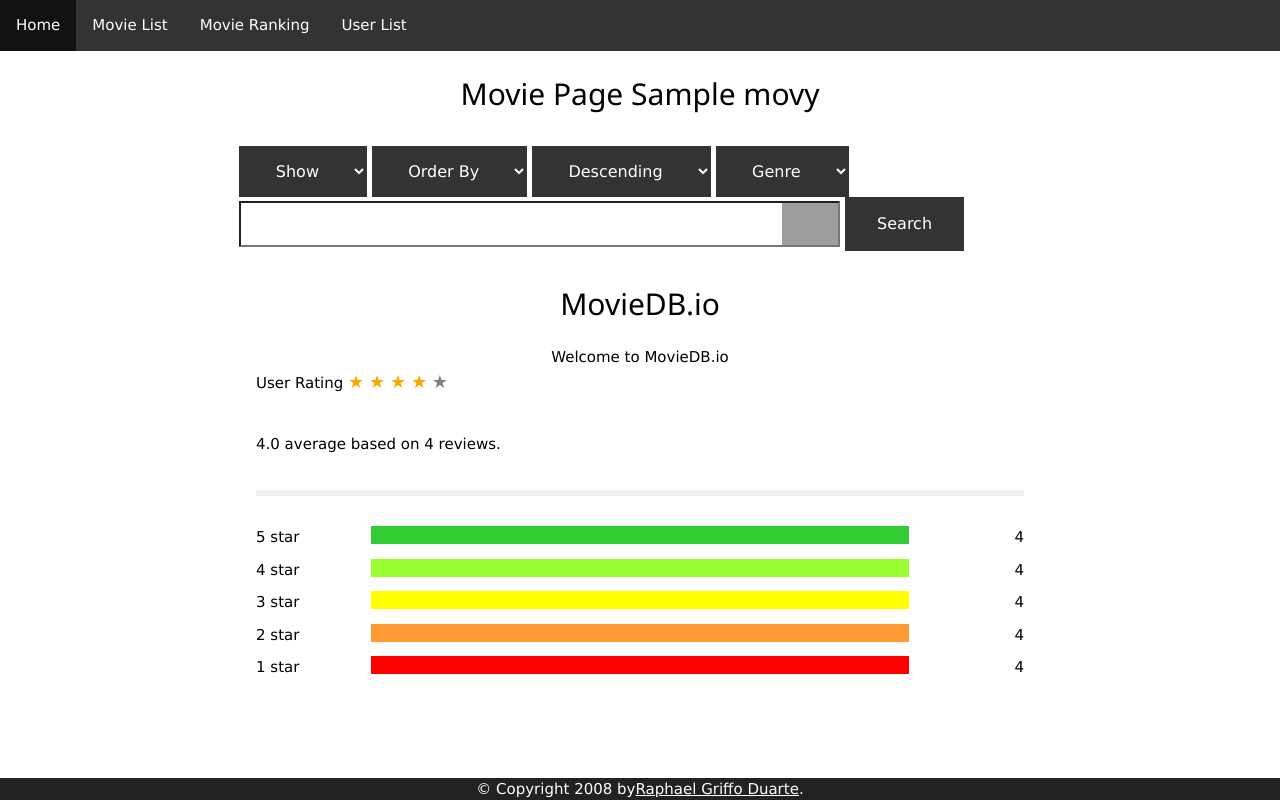
After one commit to raphaelgri/DataStorageApp, a Flask app: page /MovieDB.io/moviePage/1 in a window 1280 px wide. The commit adds this page. Run offline with Flask 2, Linux system fonts and the light colour scheme; tables that the repository leaves empty hold one stand-in row (values such as "Sample post"); grey boxes are pictures that could not be loaded.

Commit message:
Created the movie page with count of ratings

```diff
--- a/Python/app.py
+++ b/Python/app.py
@@ -83,6 +83,7 @@ def movieList(page=0):
     years = [] #list of years
     ratings = [] #list of ratings
     counts = [] #list of rating count
+    idms = [] #list of movie ids
 
     i = int(page) #convert page to integer
 
@@ -91,9 +92,9 @@ def movieList(page=0):
         if(genre =='all'):
             if(search):
                 term = "%".join(search.split()) #searches in a more flexible way
-                query = SQAsession.query(Movies.title_movie, Movies.year_movie, ReferenceRatings.average_rating, ReferenceRatings.count_rating).filter(Movies.title_movie.like("%"+term+"%")).filter(Movies.id_movie == ReferenceRatings.id_reference).order_by(order_value)[lsize*i:lsize+lsize*i]
+                query = SQAsession.query(Movies.title_movie, Movies.year_movie, ReferenceRatings.average_rating, ReferenceRatings.count_rating, Movies.id_movie).filter(Movies.title_movie.like("%"+term+"%")).filter(Movies.id_movie == ReferenceRatings.id_reference).order_by(order_value)[lsize*i:lsize+lsize*i]
             else:
-                query = SQAsession.query(Movies.title_movie, Movies.year_movie,ReferenceRatings.average_rating, ReferenceRatings.count_rating).filter(Movies.id_movie == ReferenceRatings.id_reference).order_by(order_value)[lsize*i:lsize+lsize*i]
+                query = SQAsession.query(Movies.title_movie, Movies.year_movie,ReferenceRatings.average_rating, ReferenceRatings.count_rating, Movies.id_movie).filter(Movies.id_movie == ReferenceRatings.id_reference).order_by(order_value)[lsize*i:lsize+lsize*i]
         else:
             if(search):
                 term = "%".join(search.split()) #searches in a more flexible way
@@ -106,9 +107,10 @@ def movieList(page=0):
             years.append(m[1])
             ratings.append(round(m[2],1))
             counts.append(m[3])
+            idms.append(m[4])
 
     len_list = len(movies)
-    movies=zip(movies, years, ratings, counts) #put all information into one variable for the template
+    movies=zip(movies, years, ratings, counts,idms) #put all information into one variable for the template
 
     #view rendering
 
@@ -122,5 +124,60 @@ def movieList(page=0):
 
     return render_template('movieList.html', movielist=movies, previous=previous, next=next, max=maxflag, page=i,genreList=glist,search=search)
 
+@app.route("/MovieDB.io/moviePage/<movieid>", methods=['GET', 'POST'])
+def moviePage(movieid=0):
+
+    averages = []
+    counts = []
+    ones = []
+    twos = []
+    threes = []
+    fours = []
+    fives = []
+
+    #query for movie information
+    with dataSession() as SQAsession:
+        query = SQAsession.query(ReferenceRatings.id_reference,
+                         ReferenceRatings.average_rating,
+                         ReferenceRatings.count_rating,
+                         ReferenceRatings.onestar_rating,
+                         ReferenceRatings.twostar_rating,
+                         ReferenceRatings.threestar_rating,
+                         ReferenceRatings.fourstar_rating,
+                         ReferenceRatings.fivestar_rating).filter(ReferenceRatings.id_reference == movieid)
+        for q in query:
+            averages = round(q[1],1)
+            counts = q[2]
+            ones = q[3]
+            twos = q[4]
+            threes = q[5]
+            fours = q[6]
+            fives =q[7]
+
+    with dataSession() as SQAsession:
+        movieq = SQAsession.query(Movies).filter(Movies.id_movie == movieid)
+
+        references = [averages, counts, ones, twos, threes, fours, fives]
+    print(references)
+
+    #create bars for rating counts
+    if(references[1] > 0):
+        bars = [".bar-5 {width: " + str(round((references[6] / references[1])*100)) + "%; height: 18px; background-color: #33cc33;}",
+                ".bar-4 {width: " + str(round((references[5] / references[1])*100)) + "%; height: 18px; background-color: #99ff33;}",
+                ".bar-3 {width: " + str(round((references[4] / references[1])*100)) + "%; height: 18px; background-color: #ffff00;}",
+                ".bar-2 {width: " + str(round((references[3] / references[1])*100)) + "%; height: 18px; background-color: #ff9933;}",
+                ".bar-1 {width: " + str(round((references[2] / references[1])*100)) + "%; height: 18px; background-color: #ff0000;}"]
+    else:
+                bars = [".bar-5 {width: " + str(0) + "%; height: 18px; background-color: #33cc33;}",
+                        ".bar-4 {width: " + str(0) + "%; height: 18px; background-color:  #99ff33;}",
+                        ".bar-3 {width: " + str(0) + "%; height: 18px; background-color:  #ffff00;}",
+                        ".bar-2 {width: " + str(0) + "%; height: 18px; background-color:  #ff9933;}",
+                        ".bar-1 {width: " + str(0) + "%; height: 18px; background-color:  #ff0000;}"]
+    st = "<style>"
+    cst = "</style>"
+
+
+    return render_template('moviePage.html', movieid=movieid, references=references, title=movieq[0].title_movie, bars=bars, styletag=st, closestyletag=cst)
+
 if __name__ == '__main__':
     app.run(host="0.0.0.0", port=5000,debug=True)
--- a/Python/static/styles/style.css
+++ b/Python/static/styles/style.css
@@ -101,9 +101,11 @@
   }
   .markedStar{
     color: orange;
+    font-size: large;
   }
   .unmarkedStar{
-    color: grey
+    color: grey;
+    font-size: large;
   }
 
   .footer {
@@ -352,3 +354,45 @@ hr{border:0;border-top:1px solid #eee;margin:20px 0}
 .w3-border-dark-grey,.w3-hover-border-dark-grey:hover,.w3-border-dark-gray,.w3-hover-border-dark-gray:hover{border-color:#616161!important}
 .w3-border-pale-red,.w3-hover-border-pale-red:hover{border-color:#ffe7e7!important}.w3-border-pale-green,.w3-hover-border-pale-green:hover{border-color:#e7ffe7!important}
 .w3-border-pale-yellow,.w3-hover-border-pale-yellow:hover{border-color:#ffffcc!important}.w3-border-pale-blue,.w3-hover-border-pale-blue:hover{border-color:#e7ffff!important}
+
+/* Three column layout */
+.side {
+  float: left;
+  width: 15%;
+  margin-top:10px;
+}
+
+.middle {
+  margin-top:10px;
+  float: left;
+  width: 70%;
+}
+
+/* Place text to the right */
+.right {
+  text-align: right;
+}
+
+/* Clear floats after the columns */
+.row:after {
+  content: "";
+  display: table;
+  clear: both;
+}
+
+/* The bar container */
+.bar-container {
+  width: 100%;
+  background-color: #f1f1f1;
+  text-align: center;
+  color: white;
+}
+
+/* Individual bars */
+
+
+.userRatings{
+  margin: 0 auto; /* Center website */
+  max-width: 60%; /* Max width */
+  display: grid;
+}
--- a/Python/templates/movieList.html
+++ b/Python/templates/movieList.html
@@ -15,9 +15,9 @@
         <th>Year of release</th>
         <th>Rating</th>
       </tr>
-    {% for movie, year, rating, count in movielist %}
+    {% for movie, year, rating, count, movieid in movielist %}
       <tr>
-        <td class="bigColumn">{{ movie }}</td>
+        <td class="bigColumn"><a href="/MovieDB.io/moviePage/{{movieid}}">{{ movie }}</a></td>
         {% if year != -1 %}
           <td class="smallColumn">{{ year }}</td>
         {% else %}
--- /dev/null
+++ b/Python/templates/moviePage.html
@@ -0,0 +1,124 @@
+{% extends "base.html" %}
+{% block title %}Movie Page{% endblock %}
+{% block head %}
+    {{ super() }}
+{% endblock %}
+{% block PageTitle %}<h1>Movie Page {{ title }}</h1>{% endblock %}
+{% block content %}
+    <h1>MovieDB.io</h1>
+    <p class="important">
+      Welcome to MovieDB.io
+    </p>
+    {{ styletag|safe }}
+        {% for bar in bars %}
+            {{ bar|safe }}
+        {% endfor %}
+    {{ closestyletag|safe }}
+    <div class="userRatings">
+        <div clas="ratingstars">
+            <span class="heading">User Rating</span>
+                {% if references[0] >= 5 %}
+                    <span class="markedStar">&#9733;</span>
+                    <span class="markedStar">&#9733;</span>
+                    <span class="markedStar">&#9733;</span>
+                    <span class="markedStar">&#9733;</span>
+                    <span class="markedStar">&#9733;</span>
+                {% elif references[0] >= 4 %}
+                    <span class="markedStar">&#9733;</span>
+                    <span class="markedStar">&#9733;</span>
+                    <span class="markedStar">&#9733;</span>
+                    <span class="markedStar">&#9733;</span>
+                    <span class="unmarkedStar">&#9733;</span>
+                {% elif references[0] >= 3 %}
+                    <span class="markedStar">&#9733;</span>
+                    <span class="markedStar">&#9733;</span>
+                    <span class="markedStar">&#9733;</span>
+                    <span class="unmarkedStar">&#9733;</span>
+                    <span class="unmarkedStar">&#9733;</span>
+                {% elif references[0] >= 2 %}
+                    <span class="markedStar">&#9733;</span>
+                    <span class="markedStar">&#9733;</span>
+                    <span class="unmarkedStar">&#9733;</span>
+                    <span class="unmarkedStar">&#9733;</span>
+                    <span class="unmarkedStar">&#9733;</span>
+                {% elif references[0] >= 1 %}
+                    <span class="markedStar">&#9733;</span>
+                    <span class="unmarkedStar">&#9733;</span>
+                    <span class="unmarkedStar">&#9733;</span>
+                    <span class="unmarkedStar">&#9733;</span>
+                    <span class="unmarkedStar">&#9733;</span>
+                {% else %}
+                    <span class="unmarkedStar">&#9733;</span>
+                    <span class="unmarkedStar">&#9733;</span>
+                    <span class="unmarkedStar">&#9733;</span>
+                    <span class="unmarkedStar">&#9733;</span>
+                    <span class="unmarkedStar">&#9733;</span>
+                {% endif %}
+            </div>
+            <br>
+        <link rel="stylesheet" href="https://cdnjs.cloudflare.com/ajax/libs/font-awesome/4.7.0/css/font-awesome.min.css">
+
+        <p>{{ references[0] }} average based on {{ references[1] }} reviews.</p>
+        <hr style="border:3px solid #f1f1f1">
+
+        {% if references[1] > 0 %}
+            <div class="row">
+            <div class="side">
+                <div>5 star</div>
+            </div>
+            <div class="middle">
+                <div class="bar-container">
+                <div class="bar-5"></div>
+                </div>
+            </div>
+            <div class="side right">
+                <div>{{ references[6] }}</div>
+            </div>
+            <div class="side">
+                <div>4 star</div>
+            </div>
+            <div class="middle">
+                <div class="bar-container">
+                <div class="bar-4"></div>
+                </div>
+            </div>
+            <div class="side right">
+                <div>{{ references[5] }}</div>
+            </div>
+            <div class="side">
+                <div>3 star</div>
+            </div>
+            <div class="middle">
+                <div class="bar-container">
+                <div class="bar-3"></div>
+                </div>
+            </div>
+            <div class="side right">
+                <div>{{ references[4] }}</div>
+            </div>
+            <div class="side">
+                <div>2 star</div>
+            </div>
+            <div class="middle">
+                <div class="bar-container">
+                <div class="bar-2"></div>
+                </div>
+            </div>
+            <div class="side right">
+                <div>{{ references[3] }}</div>
+            </div>
+            <div class="side">
+                <div>1 star</div>
+            </div>
+            <div class="middle">
+                <div class="bar-container">
+                <div class="bar-1"></div>
+                </div>
+            </div>
+            <div class="side right">
+                <div>{{ references[2] }}</div>
+            </div>
+            </div>
+        </div>
+    {% endif %}
+{% endblock %}
--- a/table_creation.sql
+++ b/table_creation.sql
@@ -27,4 +27,12 @@ CREATE TABLE reference_ratings (
 	fivestar_rating INTEGER NOT NULL,
 	count_rating INTEGER NOT NULL
 );
-CREATE INDEX reference_ratings_id_reference_IDX ON reference_ratings (id_reference);
+CREATE INDEX reference_ratings_id_reference_IDX ON reference_ratings (id_reference);]
+
+CREATE TABLE intersec_movies (
+	id_intersec INTEGER NOT NULL,
+	id_movieA INTEGER NOT NULL,
+	id_movieB INTEGER NOT NULL,
+	count_value INTEGER NOT NULL
+);
+CREATE INDEX intersec_movies_id_movieA_IDX ON intersec_movies (id_movieA,id_movieB);
```
Also changed, not shown: 3 other files.
